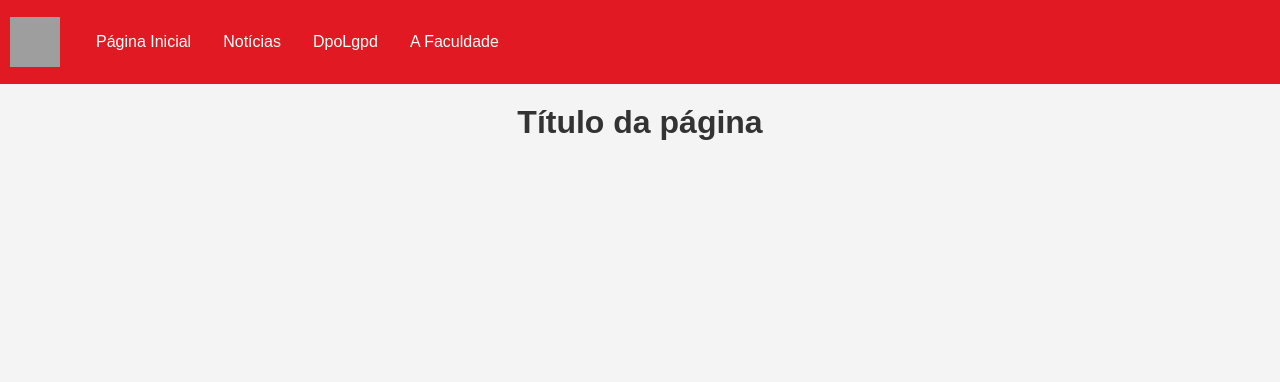
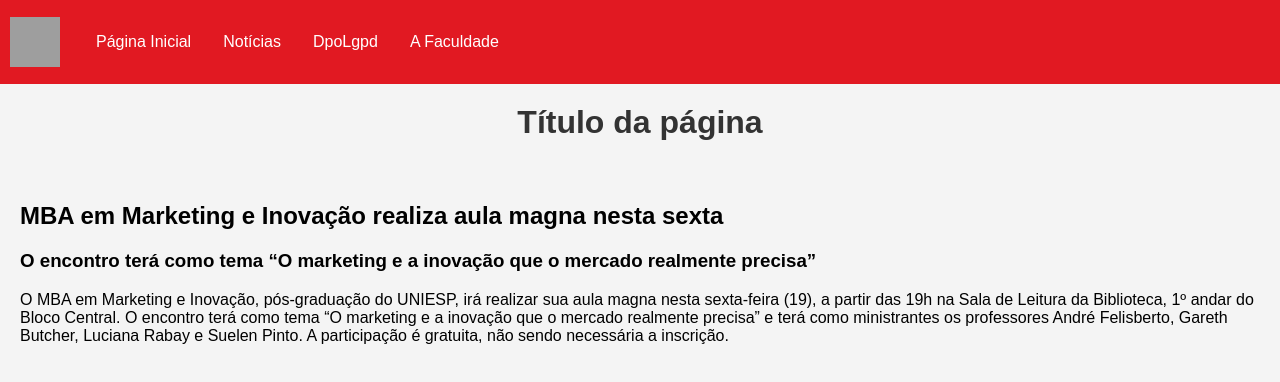
Before and after one commit to DiegodOliveira/uniesp-react, a React (Vite) app in the folder aula-06/: page /visualiza-noticia/1 in a window 1280 px wide. Shown: the top 382 px of the page. Built offline with nearby package versions, Linux system fonts and the light colour scheme; data requests are answered from the project's data file; grey boxes are pictures that could not be loaded.

Commit message:
VisualizaNoticias Adicionado :white-check-mark:

```diff
--- a/aula-06/data/db.json
+++ b/aula-06/data/db.json
@@ -1,13 +1,13 @@
 {
     "noticias": [
       {
-        "id": "2",
+        "id": "1",
         "titulo": "MBA em Marketing e Inovação realiza aula magna nesta sexta",
         "subtitulo": "O encontro terá como tema “O marketing e a inovação que o mercado realmente precisa”",
         "texto": "O MBA em Marketing e Inovação, pós-graduação do UNIESP, irá realizar sua aula magna nesta sexta-feira (19), a partir das 19h na Sala de Leitura da Biblioteca, 1º andar do Bloco Central. O encontro terá como tema “O marketing e a inovação que o mercado realmente precisa” e terá como ministrantes os professores André Felisberto, Gareth Butcher, Luciana Rabay e Suelen Pinto. A participação é gratuita, não sendo necessária a inscrição."
       },
       {
-        "id": "3",
+        "id": "2",
         "titulo": "Programa oferece 15 vagas estágio remunerado para alunos de Sistemas",
         "subtitulo": "Em parceria exclusiva com o UNIESP, a Compass UOL abriu seleção para a trilha de formação em RPA – Robobitc Process Automation",
         "texto": "O MBA em Marketing e Inovação, pós-graduação do UNIESP, irá realizar sua aula magna nesta sexta-feira (19), a partir das 19h na Sala de Leitura da Biblioteca, 1º andar do Bloco Central. O encontro terá como tema “O marketing e a inovação que o mercado realmente precisa” e terá como ministrantes os professores André Felisberto, Gareth Butcher, Luciana Rabay e Suelen Pinto. A participação é gratuita, não sendo necessária a inscrição."
--- a/aula-06/index.html
+++ b/aula-06/index.html
@@ -2,9 +2,9 @@
 <html lang="pt-BR">
   <head>
     <meta charset="UTF-8" />
-    <link rel="icon" type="image/svg+xml" href="/vite.svg" />
+    <link rel="icon" type="image/svg+xml" href="src/assets/react.svg" />
     <meta name="viewport" content="width=device-width, initial-scale=1.0" />
-    <title>Vite + React</title>
+    <title>Portal Uniesp</title>
   </head>
   <body>
     <div id="root"></div>
--- a/aula-06/src/App.jsx
+++ b/aula-06/src/App.jsx
@@ -5,6 +5,7 @@ import Noticias from './pages/Noticias'
 import DpoLgpd from './pages/DpoLgpd'
 import Inicial from './pages/Inicial'
 import Navbar from './components/Navbar'
+import VisualizaNoticia from './pages/VisualizaNoticia'
 
 const App = () => {
   return (
@@ -21,6 +22,7 @@ const App = () => {
             <Route path='/a-faculdade' element={<Afaculdade/>} />
             <Route path='/noticias' element={<Noticias/>} />
             <Route path='/dpo-lgpd' element={<DpoLgpd/>} />
+            <Route path='/visualiza-noticia/:id' element={<VisualizaNoticia/>} />
         </Routes>
       </div>
     </BrowserRouter>
--- a/aula-06/src/index.css
+++ b/aula-06/src/index.css
@@ -47,3 +47,7 @@ h1 {
 .navbar-container a:hover {
   background-color: #CC0000; /* Vermelho mais escuro ao passar o mouse */
 }
+
+li{
+  list-style: none;
+}
--- a/aula-06/src/pages/Noticias.jsx
+++ b/aula-06/src/pages/Noticias.jsx
@@ -1,8 +1,35 @@
-import React from 'react'
+import React, { useEffect, useState } from 'react'
+
+const url = "http://localhost:3000/noticias"
 
 const Noticias = () => {
+
+  const [noticias, setNoticias] = useState([])
+
+  useEffect(() => {
+    async function fetchData(){
+      const res = await fetch(url)
+      const data = await res.json()
+
+      setNoticias(data)
+    }
+    fetchData()
+  }, [])
+
   return (
-    <div>Noticias</div>
+    <div>
+      <h1>Notícias</h1>
+      <ul>
+        {
+          noticias.map((noticia) => (
+            <li key={noticia.id}>
+              <h2><Link to={`/visualiza-noticia/${noticia.id}`}>{noticia.titulo}</Link></h2>
+              <h3>{noticia.subtitulo}</h3>
+            </li>
+          ))
+        }
+      </ul>
+    </div>
   )
 }
 
--- /dev/null
+++ b/aula-06/src/pages/VisualizaNoticia.jsx
@@ -0,0 +1,32 @@
+import React from 'react'
+import { useParams } from 'react-router-dom'
+import { useState, useEffect } from 'react'
+
+const VisualizaNoticia = () => {
+
+    const { id } = useParams()
+
+    const url = `http://localhost:3000/noticias/${id}`
+
+    const [visualizaNoticia, setVisualizaNoticia] = useState({})
+
+    useEffect(() => {
+        async function fetchData(){
+          const res = await fetch(url)
+          const data = await res.json()
+
+          setVisualizaNoticia(data)
+        }
+        fetchData()
+      }, [])
+
+  return (
+    <div>
+        <h2>{visualizaNoticia.titulo}</h2>
+        <h3>{visualizaNoticia.subtitulo}</h3>
+        <p>{visualizaNoticia.texto}</p>
+    </div>
+  )
+}
+
+export default VisualizaNoticia
```
Also changed, not shown: aula-06/public/uniesp.svg (added).
